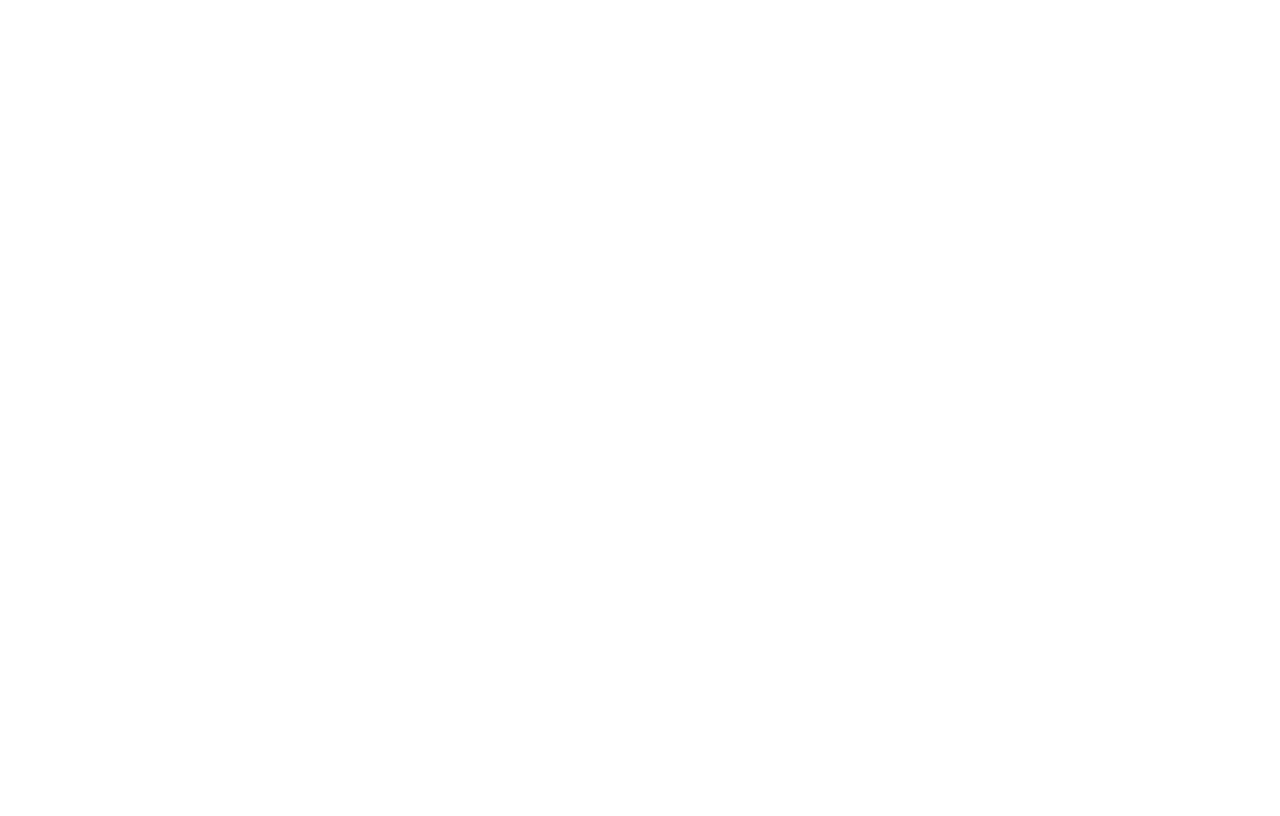
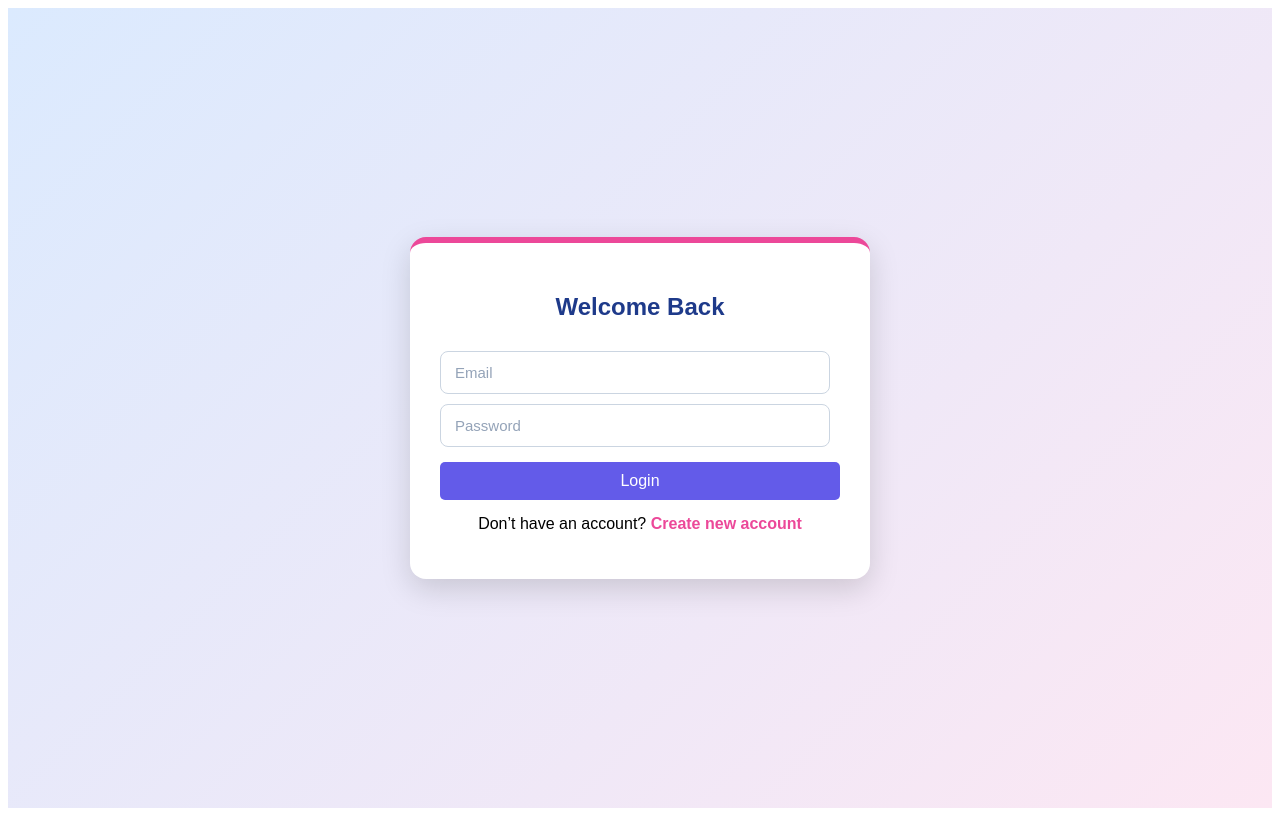
Before and after one commit to bhaktishinde2388/aruba, a React (Vite) app: page / in a window 1280 px wide. Before the commit this address had no page. Built offline with nearby package versions, Linux system fonts and the light colour scheme.

Commit message:
the root path is set for the deploying the website

```diff
--- a/src/App.jsx
+++ b/src/App.jsx
@@ -6,7 +6,7 @@
   return (
      <>
  <Routes>
-      <Route path="/login" element={<Login />} />
+      <Route path="/" element={<Login />} />
       <Route path="/signup" element={<Signup />} />
     </Routes>
     </>
--- a/src/views/Signup/Signup.jsx
+++ b/src/views/Signup/Signup.jsx
@@ -108,7 +108,7 @@
         </form>
       <p className="login-link">
           Already have an account?{" "}
-          <Link to="/login">login on existing account</Link>
+          <Link to="/">login on existing account</Link>
         </p>
 
       </div>
```
